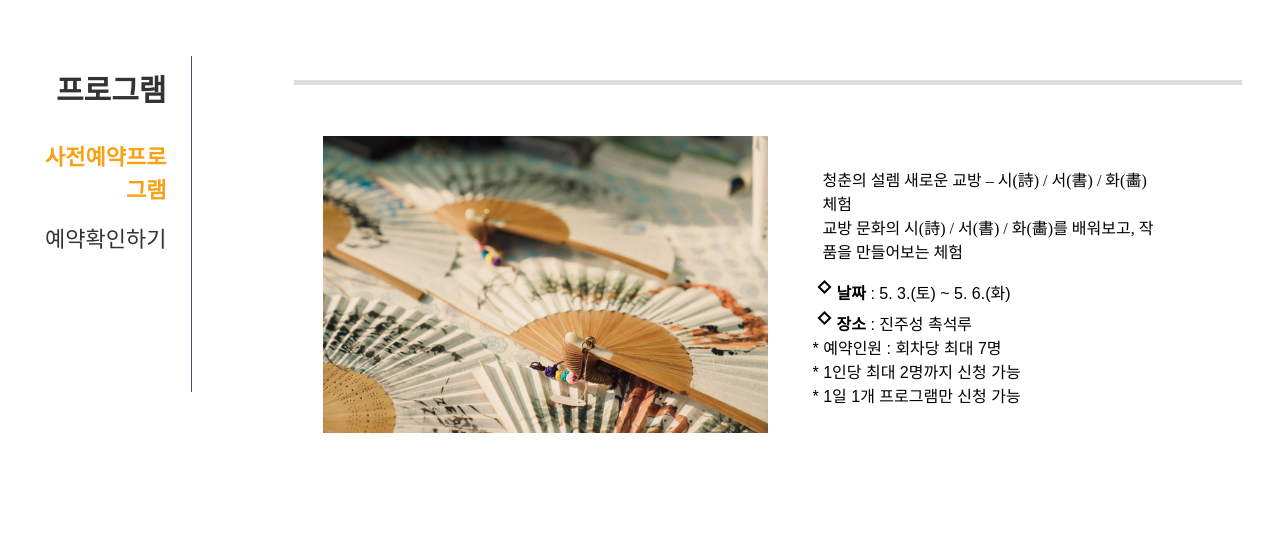
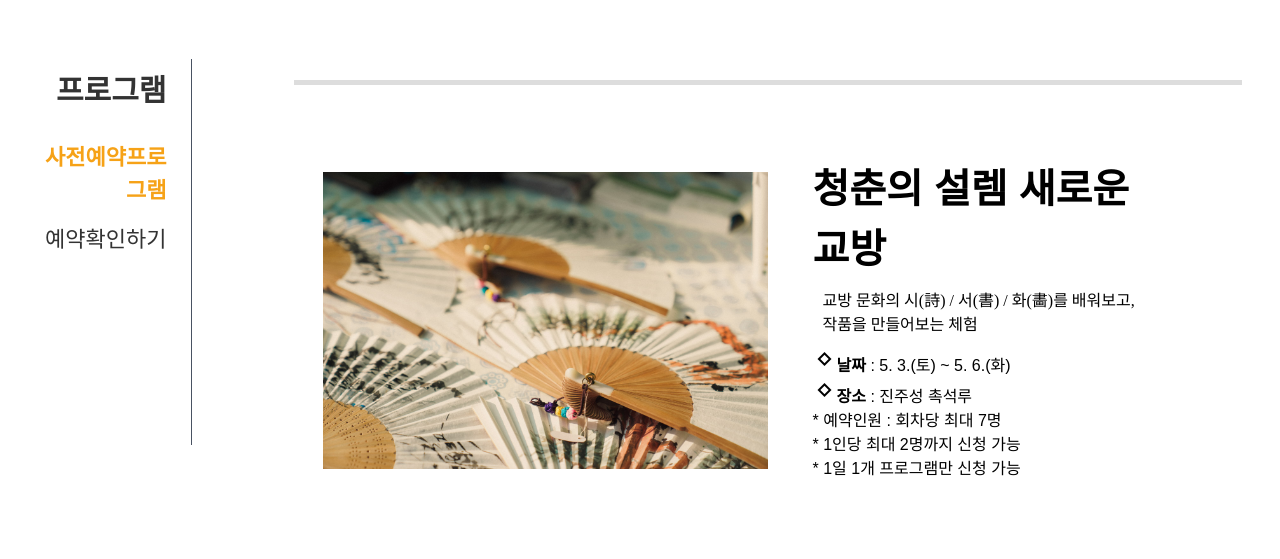
Before and after one commit to Jumi-Jo/jinju-nongae-festival, a plain HTML site: page sub/program.html in a window 1280 px wide. Shown: the part 422-981 px from the top of the page. Drawn offline with nearby package versions, Linux system fonts and the light colour scheme; a web font is replaced by a local one.

Commit message:
프로그램 수정

```diff
--- a/sub/program.html
+++ b/sub/program.html
@@ -183,8 +183,8 @@
                         <img src="../img/program/program01.jpg" alt="프로그램">
                       </div><!--pro-img-->
                       <div class="pro-txt">
-                        <h3>청춘의 설렘 새로운 교방</h3>
-                        <p>청춘의 설렘 새로운 교방 – 시(詩) / 서(書) / 화(畵) 체험 <br>교방 문화의 시(詩) / 서(書) / 화(畵)를 배워보고, 작품을 만들어보는 체험</p>
+                        <h2>청춘의 설렘 새로운 교방</h2>
+                        <p>교방 문화의 시(詩) / 서(書) / 화(畵)를 배워보고,<br> 작품을 만들어보는 체험</p>
                         <div class="pro-date">
                           <p><span class="material-symbols-outlined">stat_0</span><strong>날짜</strong> : 5. 3.(토) ~ 5. 6.(화)
                         </p>
```
